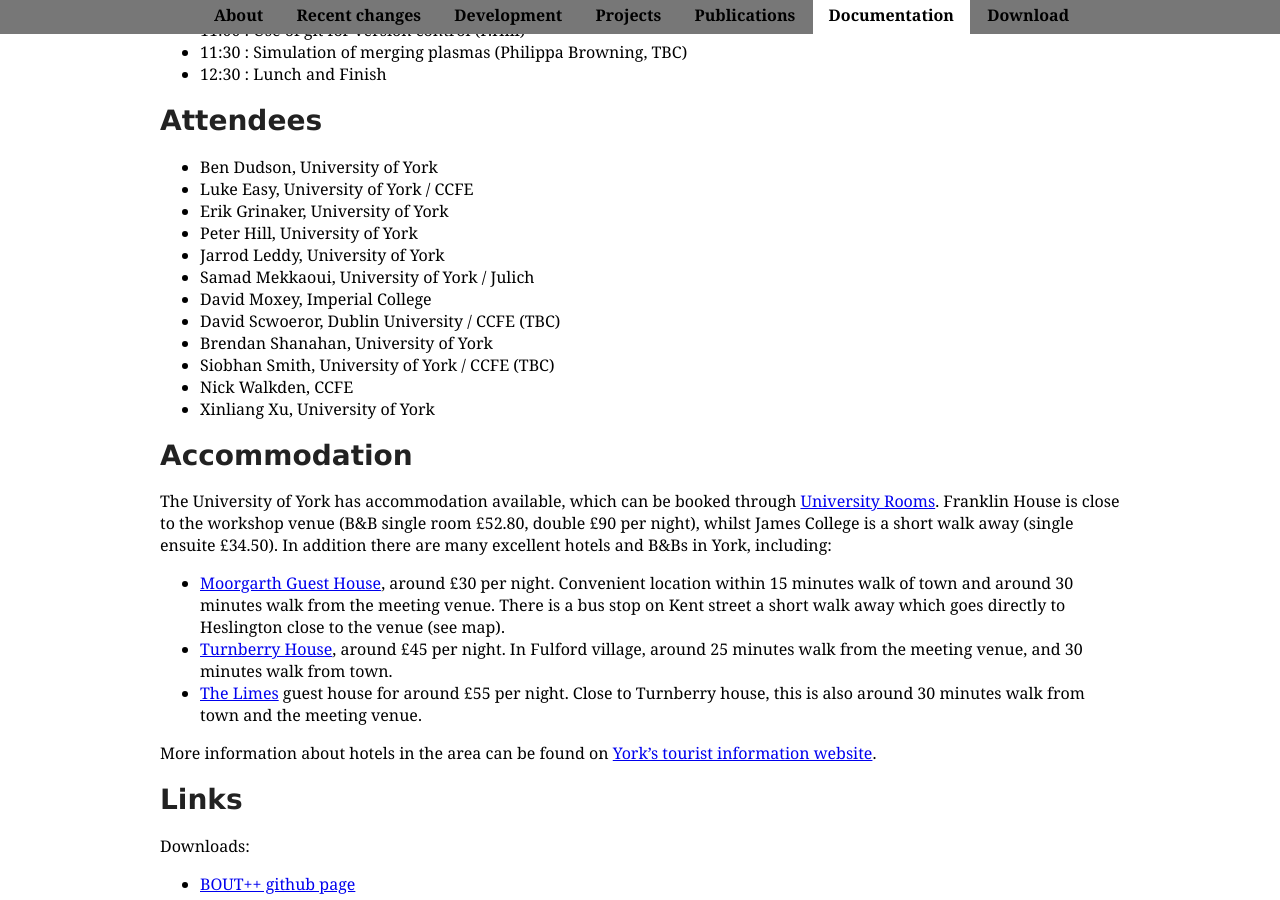
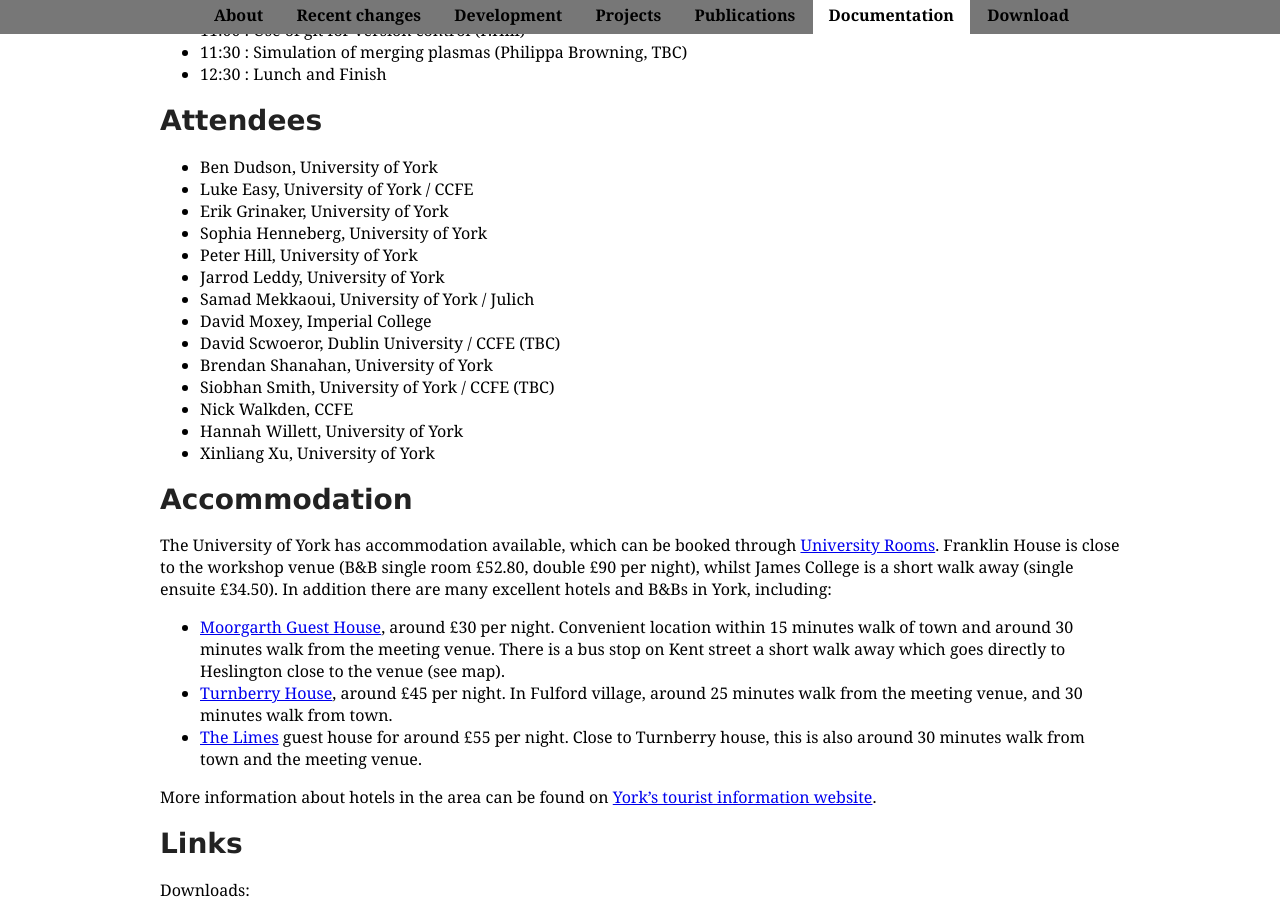
Before and after one commit to boutproject/boutproject.github.io, a Jekyll site: the page built from workshop2015.markdown, in a window 1280 px wide and 900 px high, scrolled down 1834 px. Built offline with Jekyll 4.4.1, drawn with Linux system fonts in a browser that asks for light colours; Markdown is read by kramdown in place of the engine named in the settings.

Commit message:
Adding attendees

```diff
--- a/workshop2015.markdown
+++ b/workshop2015.markdown
@@ -88,6 +88,7 @@ The aim of this workshop is (1) to prepare researchers to use and further develo
 * Ben Dudson, University of York
 * Luke Easy, University of York / CCFE
 * Erik Grinaker, University of York
+* Sophia Henneberg, University of York
 * Peter Hill, University of York
 * Jarrod Leddy, University of York
 * Samad Mekkaoui, University of York / Julich
@@ -96,6 +97,7 @@ The aim of this workshop is (1) to prepare researchers to use and further develo
 * Brendan Shanahan, University of York
 * Siobhan Smith, University of York / CCFE (TBC)
 * Nick Walkden, CCFE
+* Hannah Willett, University of York
 * Xinliang Xu, University of York
 
 <a name="accommodation"/>
```
